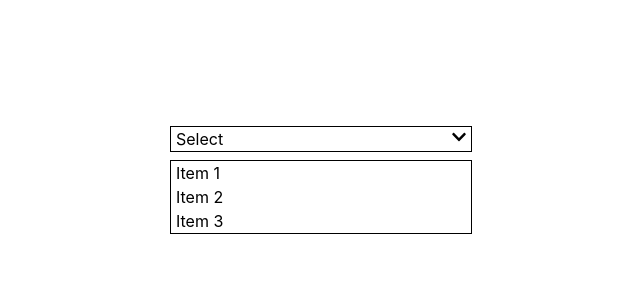
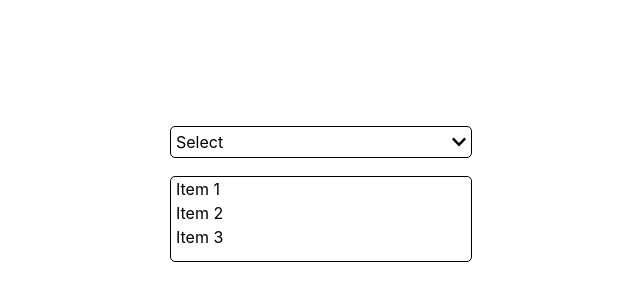
Before and after one commit to kimberlyohq/custom-dropdown, a React (Create React App) app: page / in a window 1280 px wide. Shown: the part 174-474 px from the top of the page, without its empty margins (270-910 px from the left). Built offline with nearby package versions, Linux system fonts and the light colour scheme.

Commit message:
feat: make dropdown scrollable

```diff
--- a/src/components/Dropdown/Dropdown.css
+++ b/src/components/Dropdown/Dropdown.css
@@ -6,10 +6,14 @@
   display: flex;
   flex-direction: row;
   justify-content: space-between;
+  align-items: center;
 
   border: 1px solid;
   border-color: black;
+  border-radius: 5px;
+
   width: 300px;
+  height: 30px;
 
   margin-bottom: 8px;
 }
@@ -23,7 +27,15 @@
 }
 
 .dropdown-menu-container {
+  position: absolute;
+  top: 50px;
+
   border: 1px solid;
   border-color: black;
+  border-radius: 5px;
   width: 300px;
+  padding-bottom: 12px;
+
+  max-height: 100px;
+  overflow-y: scroll;
 }
```
